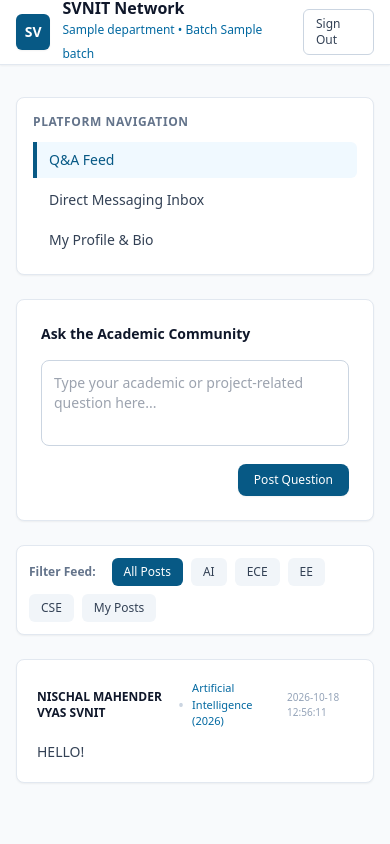
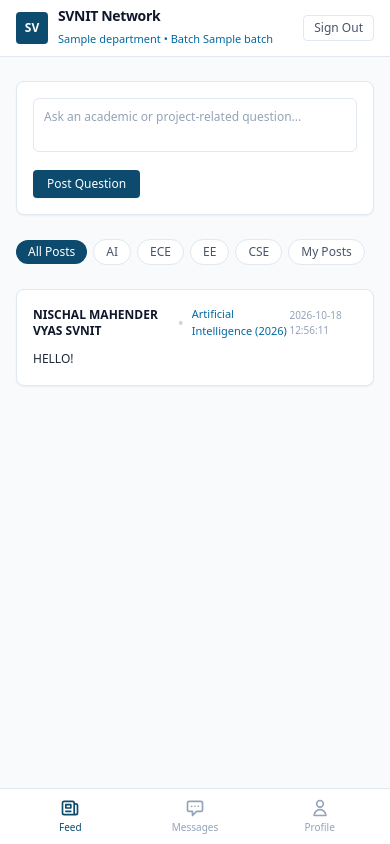
Before and after one commit to nischalvyas11-ops/Networking, a FastAPI app: template templates/dashboard.html in a window 390 px wide. Run offline with FastAPI, Linux system fonts and the light colour scheme; data comes from the database, SQL or seed files in the repository; the template is opened without the code that fills it: most values are stand-ins (such as "Sample title", 1, 10 or a date in 2020); some libraries are stand-ins or nearby versions.

Commit message:
Redesign dashboard UI with mobile bottom navigation and horizontal filter pills

```diff
--- a/templates/dashboard.html
+++ b/templates/dashboard.html
@@ -3,99 +3,126 @@
 <head>
     <meta charset="UTF-8">
     <meta name="viewport" content="width=device-width, initial-scale=1.0">
-    <title>SVNIT Academic Dashboard</title>
+    <title>SVNIT Network — Campus Community</title>
     <script src="https://cdn.tailwindcss.com"></script>
+    <style>
+        /* Custom scrollbar hiding for horizontal filters */
+        .no-scrollbar::-webkit-scrollbar {
+            display: none;
+        }
+        .no-scrollbar {
+            -ms-overflow-style: none;
+            scrollbar-width: none;
+        }
+    </style>
 </head>
-<body class="bg-slate-50 font-sans text-slate-800 antialiased min-h-screen flex flex-col" data-user-email="{{ email }}">
+<body class="bg-slate-50 font-sans text-slate-900 antialiased min-h-screen flex flex-col pb-16 md:pb-0" data-user-email="{{ email }}">
 
-    <!-- Top Navigation -->
-    <header class="border-b border-slate-200 bg-white sticky top-0 z-10 shadow-sm">
-        <div class="max-w-6xl mx-auto px-4 sm:px-6 lg:px-8 h-16 flex items-center justify-between">
-            <div class="flex items-center space-x-3">
-                <div class="w-9 h-9 bg-sky-800 text-white flex items-center justify-center font-bold text-sm rounded-md shadow-sm">
+    <!-- Top Header -->
+    <header class="bg-white border-b border-slate-200 sticky top-0 z-40">
+        <div class="max-w-5xl mx-auto px-4 h-14 flex items-center justify-between">
+            <div class="flex items-center space-x-2.5">
+                <div class="w-8 h-8 bg-sky-900 text-white font-semibold text-xs flex items-center justify-center rounded">
                     SV
                 </div>
                 <div>
-                    <h1 class="font-semibold text-slate-900 leading-none">SVNIT Network</h1>
-                    <span class="text-xs text-sky-700 font-medium">{{ department }} • Batch {{ batch }}</span>
+                    <span class="font-semibold text-sm tracking-tight text-slate-900 block leading-tight">SVNIT Network</span>
+                    <span class="text-[11px] text-sky-700 font-medium">{{ department }} • Batch {{ batch }}</span>
                 </div>
             </div>
 
-            <div class="flex items-center space-x-4">
-                <p class="text-xs font-medium text-slate-900 hidden sm:block">{{ name }}</p>
-                <a href="/logout" class="border border-slate-300 hover:bg-slate-100 text-slate-700 text-xs font-medium px-3 py-1.5 rounded-md transition">
+            <div class="flex items-center space-x-3">
+                <span class="text-xs font-medium text-slate-700 hidden sm:inline">{{ name }}</span>
+                <a href="/logout" class="text-xs font-medium text-slate-600 hover:text-slate-900 px-2.5 py-1 rounded border border-slate-200 hover:bg-slate-50 transition">
                     Sign Out
                 </a>
             </div>
         </div>
     </header>
 
-    <!-- Main Body -->
-    <main class="max-w-6xl mx-auto px-4 sm:px-6 lg:px-8 py-8 flex-grow w-full">
-        <div class="grid grid-cols-1 md:grid-cols-3 gap-6">
+    <!-- Main Content Layout -->
+    <main class="max-w-5xl mx-auto px-4 py-6 w-full flex-grow">
+        <div class="grid grid-cols-1 md:grid-cols-4 gap-6">
 
-            <!-- Left Column: Polished Navigation -->
-            <div class="space-y-4">
-                <div class="bg-white border border-slate-200 rounded-lg p-4 shadow-sm">
-                    <h2 class="text-xs font-semibold uppercase tracking-wider text-slate-500 mb-3">Platform Navigation</h2>
-                    <nav class="space-y-1">
-                        <a href="/dashboard" class="flex items-center space-x-3 px-3 py-2 rounded-r-md bg-sky-50 text-sky-800 font-medium text-sm border-l-4 border-sky-800 transition">
+            <!-- Desktop Sidebar Navigation (Hidden on Mobile) -->
+            <aside class="hidden md:block md:col-span-1 space-y-4">
+                <nav class="bg-white border border-slate-200 rounded-lg p-2 space-y-0.5 shadow-sm">
+                    <a href="/dashboard" class="flex items-center space-x-2.5 px-3 py-2 rounded bg-sky-50 text-sky-900 font-medium text-xs">
+                        <svg class="w-4 h-4 text-sky-700" fill="none" stroke="currentColor" stroke-width="2" viewBox="0 0 24 24"><path stroke-linecap="round" stroke-linejoin="round" d="M19 20H5a2 2 0 01-2-2V6a2 2 0 012-2h10a2 2 0 012 2v1m2 13a2 2 0 01-2-2V7m2 13a2 2 0 002-2V9a2 2 0 00-2-2h-2m-4-3H9M7 16h6M7 8h6v4H7V8z"/></svg>
                         <span>Q&A Feed</span>
                     </a>
-                        <a href="/inbox" class="flex items-center space-x-3 px-3 py-2 rounded-md hover:bg-slate-50 text-slate-700 text-sm transition border-l-4 border-transparent">
-                            <span>Direct Messaging Inbox</span>
+                    <a href="/inbox" class="flex items-center space-x-2.5 px-3 py-2 rounded text-slate-600 hover:bg-slate-50 hover:text-slate-900 font-medium text-xs transition">
+                        <svg class="w-4 h-4 text-slate-400" fill="none" stroke="currentColor" stroke-width="2" viewBox="0 0 24 24"><path stroke-linecap="round" stroke-linejoin="round5" d="M8 10h.01M12 10h.01M16 10h.01M9 16H5a2 2 0 01-2-2V6a2 2 0 012-2h14a2 2 0 012 2v8a2 2 0 01-2 2h-5l-5 5v-5z"/></svg>
+                        <span>Messages</span>
                     </a>
-                        <a href="/profile" class="flex items-center space-x-3 px-3 py-2 rounded-md hover:bg-slate-50 text-slate-700 text-sm transition border-l-4 border-transparent">
-                            <span>My Profile & Bio</span>
+                    <a href="/profile" class="flex items-center space-x-2.5 px-3 py-2 rounded text-slate-600 hover:bg-slate-50 hover:text-slate-900 font-medium text-xs transition">
+                        <svg class="w-4 h-4 text-slate-400" fill="none" stroke="currentColor" stroke-width="2" viewBox="0 0 24 24"><path stroke-linecap="round" stroke-linejoin="round" d="M16 7a4 4 0 11-8 0 4 4 0 018 0zM12 14a7 7 0 00-7 7h14a7 7 0 00-7-7z"/></svg>
+                        <span>My Profile</span>
                     </a>
                 </nav>
-                </div>
-            </div>
+            </aside>
 
-            <!-- Center/Right Column: Q&A Feed & Filters -->
-            <div class="md:col-span-2 space-y-6">
+            <!-- Main Feed & Composer Column -->
+            <section class="md:col-span-3 space-y-5">
 
-                <!-- Post Question Card -->
-                <div class="bg-white border border-slate-200 rounded-lg p-6 shadow-sm space-y-4">
-                    <h2 class="text-sm font-semibold text-slate-900">Ask the Academic Community</h2>
+                <!-- Compact Question Composer -->
+                <div class="bg-white border border-slate-200 rounded-lg p-4 shadow-sm">
                     <form id="question-form" class="space-y-3">
                         <textarea
                             id="question-content"
-                            rows="3"
-                            placeholder="Type your academic or project-related question here..."
+                            rows="2"
+                            placeholder="Ask an academic or project-related question..."
                             required
-                            class="w-full border border-slate-300 rounded-lg p-3 text-sm focus:outline-none focus:ring-2 focus:ring-sky-700 focus:border-transparent resize-none"
+                            class="w-full border border-slate-200 rounded-md p-2.5 text-xs text-slate-900 placeholder-slate-400 focus:outline-none focus:ring-1 focus:ring-sky-800 focus:border-sky-800 resize-none"
                         ></textarea>
-                        <div class="flex justify-end">
-                            <button type="submit" class="bg-sky-800 hover:bg-sky-900 text-white font-medium px-4 py-2 rounded-lg text-xs transition shadow-sm">
+                        <div class="flex items-center justify-between">
+                            <span class="text-[10px] text-slate-400 hidden sm:inline">Visible to all verified SVNIT students</span>
+                            <button type="submit" class="bg-sky-900 hover:bg-sky-950 text-white font-medium px-3.5 py-1.5 rounded text-xs transition shadow-sm">
                                 Post Question
                             </button>
                         </div>
                     </form>
                 </div>
 
-                <!-- Filter Bar -->
-                <div class="bg-white border border-slate-200 rounded-lg p-3 shadow-sm flex flex-wrap gap-2 items-center">
-                    <span class="text-xs font-semibold text-slate-500 mr-2">Filter Feed:</span>
-                    <button onclick="setFilter('all')" id="filter-all" class="filter-btn px-3 py-1.5 rounded-md text-xs font-medium bg-sky-800 text-white transition">All Posts</button>
-                    <button onclick="setFilter('Artificial Intelligence')" id="filter-Artificial Intelligence" class="filter-btn px-3 py-1.5 rounded-md text-xs font-medium bg-slate-100 text-slate-700 hover:bg-slate-200 transition">AI</button>
-                    <button onclick="setFilter('Electronics and Communication')" id="filter-Electronics and Communication" class="filter-btn px-3 py-1.5 rounded-md text-xs font-medium bg-slate-100 text-slate-700 hover:bg-slate-200 transition">ECE</button>
-                    <button onclick="setFilter('Electrical Engineering')" id="filter-Electrical Engineering" class="filter-btn px-3 py-1.5 rounded-md text-xs font-medium bg-slate-100 text-slate-700 hover:bg-slate-200 transition">EE</button>
-                    <button onclick="setFilter('Computer Science')" id="filter-Computer Science" class="filter-btn px-3 py-1.5 rounded-md text-xs font-medium bg-slate-100 text-slate-700 hover:bg-slate-200 transition">CSE</button>
-                    <button onclick="setFilter('my-posts')" id="filter-my-posts" class="filter-btn px-3 py-1.5 rounded-md text-xs font-medium bg-slate-100 text-slate-700 hover:bg-slate-200 transition">My Posts</button>
+                <!-- Horizontally Scrollable Department Filters -->
+                <div class="flex items-center space-x-1.5 overflow-x-auto no-scrollbar py-1">
+                    <button onclick="setFilter('all')" id="filter-all" class="filter-btn px-3 py-1 rounded-full text-xs font-medium bg-sky-900 text-white whitespace-nowrap transition">All Posts</button>
+                    <button onclick="setFilter('Artificial Intelligence')" id="filter-Artificial Intelligence" class="filter-btn px-3 py-1 rounded-full text-xs font-medium bg-white border border-slate-200 text-slate-600 hover:border-slate-300 whitespace-nowrap transition">AI</button>
+                    <button onclick="setFilter('Electronics and Communication')" id="filter-Electronics and Communication" class="filter-btn px-3 py-1 rounded-full text-xs font-medium bg-white border border-slate-200 text-slate-600 hover:border-slate-300 whitespace-nowrap transition">ECE</button>
+                    <button onclick="setFilter('Electrical Engineering')" id="filter-Electrical Engineering" class="filter-btn px-3 py-1 rounded-full text-xs font-medium bg-white border border-slate-200 text-slate-600 hover:border-slate-300 whitespace-nowrap transition">EE</button>
+                    <button onclick="setFilter('Computer Science')" id="filter-Computer Science" class="filter-btn px-3 py-1 rounded-full text-xs font-medium bg-white border border-slate-200 text-slate-600 hover:border-slate-300 whitespace-nowrap transition">CSE</button>
+                    <button onclick="setFilter('my-posts')" id="filter-my-posts" class="filter-btn px-3 py-1 rounded-full text-xs font-medium bg-white border border-slate-200 text-slate-600 hover:border-slate-300 whitespace-nowrap transition">My Posts</button>
                 </div>
 
-                <!-- Questions Feed -->
-                <div class="space-y-4" id="questions-feed">
-                    <p class="text-xs text-slate-400 text-center py-4">Loading questions...</p>
+                <!-- Questions Feed Container -->
+                <div class="space-y-3" id="questions-feed">
+                    <div class="bg-white border border-slate-200 rounded-lg p-8 text-center text-xs text-slate-400">
+                        Loading questions...
+                    </div>
                 </div>
 
-            </div>
+            </section>
 
         </div>
     </main>
 
-    <!-- JavaScript to handle filtering, posting & deletion -->
+    <!-- Mobile Bottom Navigation Bar -->
+    <nav class="md:hidden fixed bottom-0 left-0 right-0 bg-white border-t border-slate-200 z-50 flex justify-around items-center h-14 px-2 shadow-lg">
+        <a href="/dashboard" class="flex flex-col items-center justify-center flex-1 py-1 text-sky-900">
+            <svg class="w-5 h-5" fill="none" stroke="currentColor" stroke-width="2" viewBox="0 0 24 24"><path stroke-linecap="round" stroke-linejoin="round" d="M19 20H5a2 2 0 01-2-2V6a2 2 0 012-2h10a2 2 0 012 2v1m2 13a2 2 0 01-2-2V7m2 13a2 2 0 002-2V9a2 2 0 00-2-2h-2m-4-3H9M7 16h6M7 8h6v4H7V8z"/></svg>
+            <span class="text-[10px] font-medium mt-0.5">Feed</span>
+        </a>
+        <a href="/inbox" class="flex flex-col items-center justify-center flex-1 py-1 text-slate-400 hover:text-slate-600">
+            <svg class="w-5 h-5" fill="none" stroke="currentColor" stroke-width="2" viewBox="0 0 24 24"><path stroke-linecap="round" stroke-linejoin="round" d="M8 10h.01M12 10h.01M16 10h.01M9 16H5a2 2 0 01-2-2V6a2 2 0 012-2h14a2 2 0 012 2v8a2 2 0 01-2 2h-5l-5 5v-5z"/></svg>
+            <span class="text-[10px] font-medium mt-0.5">Messages</span>
+        </a>
+        <a href="/profile" class="flex flex-col items-center justify-center flex-1 py-1 text-slate-400 hover:text-slate-600">
+            <svg class="w-5 h-5" fill="none" stroke="currentColor" stroke-width="2" viewBox="0 0 24 24"><path stroke-linecap="round" stroke-linejoin="round" d="M16 7a4 4 0 11-8 0 4 4 0 018 0zM12 14a7 7 0 00-7 7h14a7 7 0 00-7-7z"/></svg>
+            <span class="text-[10px] font-medium mt-0.5">Profile</span>
+        </a>
+    </nav>
+
+    <!-- Frontend Script Logic -->
     <script>
         const currentUserEmail = document.body.getAttribute('data-user-email');
         let allQuestions = [];
@@ -114,13 +141,13 @@
         function setFilter(filterType) {
             currentFilter = filterType;
 
-            // Update button styles
+            // Update filter pill styles
             document.querySelectorAll('.filter-btn').forEach(btn => {
-                btn.className = "filter-btn px-3 py-1.5 rounded-md text-xs font-medium bg-slate-100 text-slate-700 hover:bg-slate-200 transition";
+                btn.className = "filter-btn px-3 py-1 rounded-full text-xs font-medium bg-white border border-slate-200 text-slate-600 hover:border-slate-350 whitespace-nowrap transition";
             });
             const activeBtn = document.getElementById(`filter-${filterType}`);
             if (activeBtn) {
-                activeBtn.className = "filter-btn px-3 py-1.5 rounded-md text-xs font-medium bg-sky-800 text-white transition";
+                activeBtn.className = "filter-btn px-3 py-1 rounded-full text-xs font-medium bg-sky-900 text-white whitespace-nowrap transition";
             }
 
             renderFeed();
@@ -138,14 +165,9 @@
 
             if (filtered.length === 0) {
                 feed.innerHTML = `
-                    <div class="bg-white border border-slate-200 rounded-lg p-10 text-center space-y-3 shadow-sm">
-                        <div class="w-12 h-12 bg-sky-50 text-sky-800 rounded-full flex items-center justify-center mx-auto">
-                            <svg class="w-6 h-6" fill="none" stroke="currentColor" stroke-width="2" viewBox="0 0 24 24">
-                                <path stroke-linecap="round" stroke-linejoin="round" d="M8 12h.01M12 12h.01M16 12h.01M21 12c0 4.418-4.03 8-9 8a9.863 9.863 0 01-4.255-.949L3 20l1.395-3.72C3.512 15.042 3 13.574 3 12c0-4.418 4.03-8 9-8s9 3.582 9 8z"></path>
-                            </svg>
-                        </div>
-                        <p class="text-sm font-semibold text-slate-700">No questions found</p>
-                        <p class="text-xs text-slate-400">Try selecting a different filter or post a new question!</p>
+                    <div class="bg-white border border-slate-200 rounded-lg p-8 text-center space-y-2 shadow-sm">
+                        <p class="text-xs font-semibold text-slate-700">No questions found</p>
+                        <p class="text-[11px] text-slate-400">Be the first to start a discussion in this category!</p>
                     </div>
                 `;
                 return;
@@ -154,19 +176,19 @@
             feed.innerHTML = filtered.map(q => {
                 const isAuthor = q.user_email === currentUserEmail;
                 return `
-                    <div class="bg-white border border-slate-200 rounded-lg p-5 shadow-sm space-y-3">
+                    <div class="bg-white border border-slate-200 rounded-lg p-4 shadow-sm space-y-2.5">
                         <div class="flex items-center justify-between">
                             <div class="flex items-center space-x-2">
                                 <span class="font-semibold text-xs text-slate-900">${q.user_name}</span>
                                 <span class="text-slate-300">•</span>
                                 <span class="text-[11px] text-sky-700 font-medium">${q.department} (${q.batch})</span>
                             </div>
-                            <div class="flex items-center space-x-3">
+                            <div class="flex items-center space-x-2.5">
                                 <span class="text-[10px] text-slate-400">${q.timestamp}</span>
                                 ${isAuthor ? `<button onclick="deleteQuestion(${q.id})" class="text-[11px] text-red-600 hover:underline font-medium">Delete</button>` : ''}
                             </div>
                         </div>
-                        <p class="text-sm text-slate-700 whitespace-pre-line">${q.content}</p>
+                        <p class="text-xs text-slate-800 leading-relaxed whitespace-pre-line">${q.content}</p>
                     </div>
                 `;
             }).join('');
```
Lines whose indentation alone changed are shown as unchanged.
